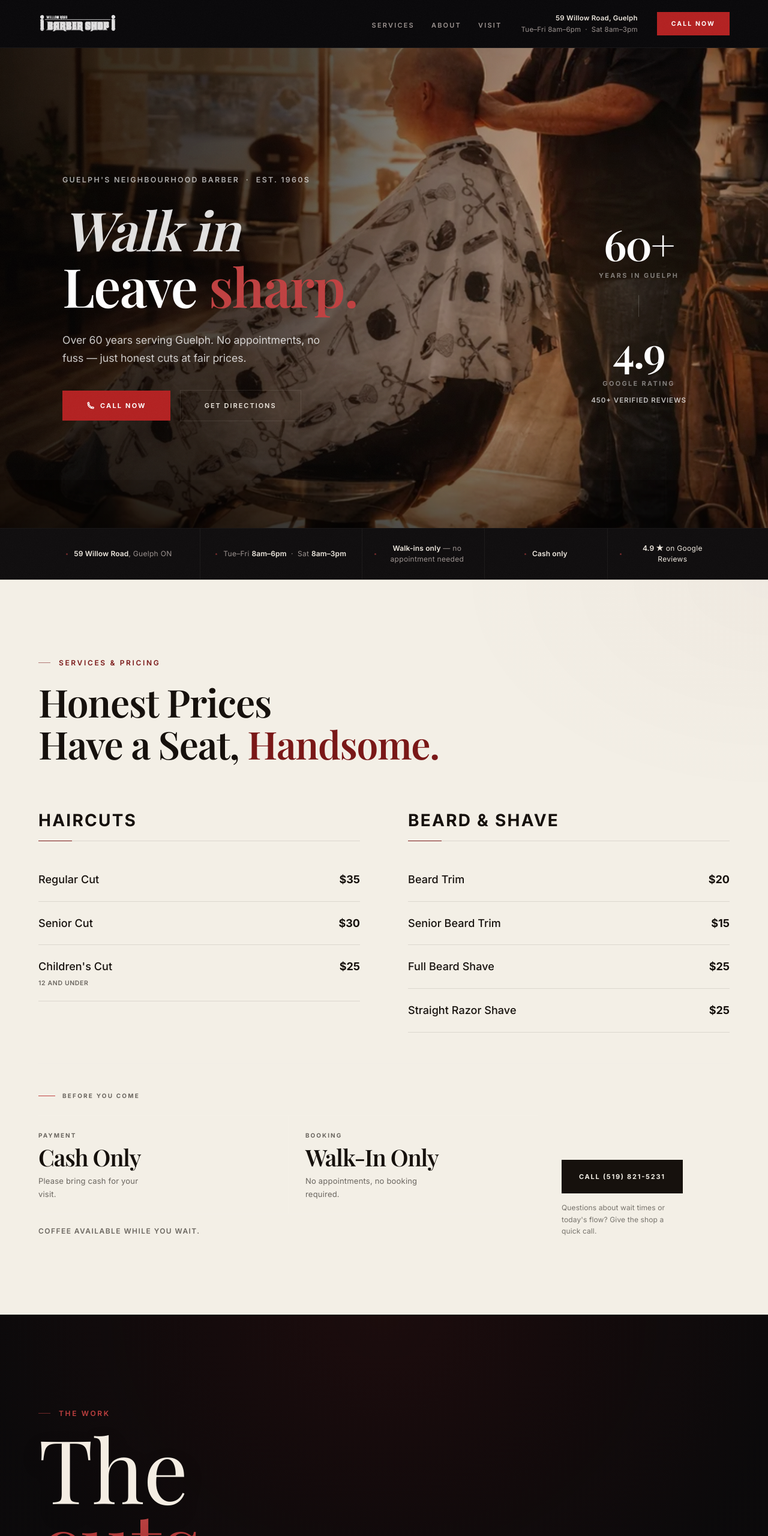
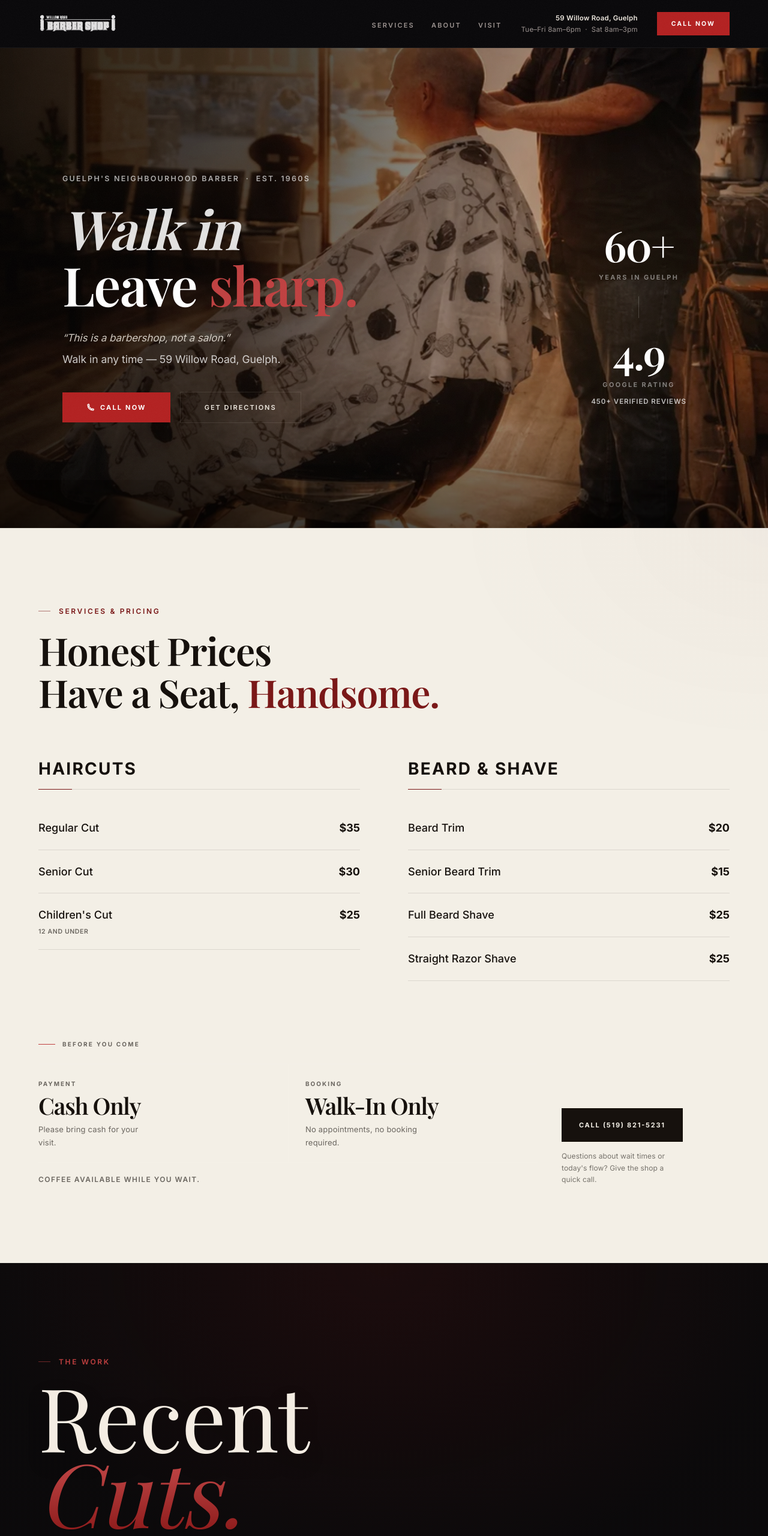
Before and after one commit to abrintondesign/willowroadbarber, a plain HTML site: page index.html in a window 1280 px wide. Shown: the top 2560 px of the page at 60% size. Drawn offline with nearby package versions, Linux system fonts and the light colour scheme; a web font is replaced by a local one.

Commit message:
Add files via upload

```diff
--- a/index.html
+++ b/index.html
@@ -202,9 +202,9 @@
           <span class="hero-line hero-line--1">Walk in</span>
           <span class="hero-line hero-line--2">Leave <span class="accent">sharp.</span></span>
         </h1>
+        <p class="hero-quote" style="font-style:italic;opacity:0.85;margin-bottom:0.4em;">&#8220;This is a barbershop, not a salon.&#8221;</p>
         <p class="hero-sub">
-          Over 60 years serving Guelph. No appointments, no fuss —
-          just honest cuts at fair prices.
+          Walk in any time — 59 Willow Road, Guelph.
         </p>
         <div class="hero-actions">
           <a href="tel:+15198215231" class="btn-primary">
@@ -232,33 +232,7 @@
   </div>
 </section>
 
-<!-- ======================================================
-   TRUST STRIP
-   ====================================================== -->
-<div class="trust-strip" role="list" aria-label="Key facts about the shop">
-  <div class="container">
-    <div class="trust-item trust-item--major" role="listitem">
-      <span class="trust-dot" aria-hidden="true"></span>
-      <span><strong>59 Willow Road</strong>, Guelph ON</span>
-    </div>
-    <div class="trust-item trust-item--major" role="listitem">
-      <span class="trust-dot" aria-hidden="true"></span>
-      <span>Tue–Fri <strong>8am–6pm</strong> &nbsp;·&nbsp; Sat <strong>8am–3pm</strong></span>
-    </div>
-    <div class="trust-item" role="listitem">
-      <span class="trust-dot" aria-hidden="true"></span>
-      <span><strong>Walk-ins only</strong> — no appointment needed</span>
-    </div>
-    <div class="trust-item" role="listitem">
-      <span class="trust-dot" aria-hidden="true"></span>
-      <span><strong>Cash only</strong></span>
-    </div>
-    <a class="trust-item trust-item--link" role="listitem" href="https://www.google.com/search?sca_esv=b2645f01ee3a3dc1&sxsrf=ANbL-n4sOeBATrkxTKhN3M0EsgHSBQbiew:1776912337131&si=AL3DRZHrmvnFAVQPOO2Bzhf8AX9KZZ6raUI_dT7DG_z0kV2_x6CsO5U5V0QRDn8jNfIKD50cDJ-zj-R7piUgAYaaMro2BWD90yPa4YGv5ewppt0dctryQ_CoGE8zx_gtVVtLQD-m3owsjeQFWpUQc6H4Ujsy-bI2VA%3D%3D&q=Willow+Road+Barber+Shop+Reviews&sa=X&ved=2ahUKEwijhpul-oKUAxXtiSsGHbiJBhcQ0bkNegQIKxAH&biw=2148&bih=814&dpr=1" target="_blank" rel="noopener" aria-label="Read Willow Road Barber Shop Google reviews">
-      <span class="trust-dot" aria-hidden="true"></span>
-      <span><strong>4.9 ★</strong> on Google Reviews</span>
-    </a>
-  </div>
-</div>
+
 
 <!-- ======================================================
    SERVICES
@@ -341,8 +315,8 @@
     <div class="gallery-head-inner">
       <p class="eyebrow">The Work</p>
       <h2 class="gallery-title">
-        <span>The <span class="accent">cuts</span></span>
-        <em>speak for <span class="accent">themselves.</span></em>
+        <span>Recent</span>
+        <em><span class="accent">Cuts.</span></em>
       </h2>
     </div>
   </div>
@@ -566,8 +540,7 @@
           way it's always been run — good work, honest prices, no nonsense.
         </p>
         <p>
-          Regulars have been coming for decades. First-timers
-          leave with a clean cut and a reason to come back.
+          Regulars have been coming for decades.
           Pull up a chair. Coffee's on.
         </p>
       </div>
@@ -690,12 +663,11 @@
 <section id="visit" class="visit">
   <div class="container">
     <div class="reveal-up">
-      <h2 class="visit-heading">Ready<br><em>For a<span class="accent"> Cut?</span></em></h2>
+      <h2 class="visit-heading">Walk in.<br><em>We'll take it<span class="accent"> from there.</span></em></h2>
       <p class="visit-body">
         No booking system, no waitlist app.
         Walk through the door at 59 Willow Road any time we're open.
       </p>
-      <p class="visit-cta-nudge">No appointment needed — walk in any time we're open.</p>
       <div class="visit-actions">
         <a href="tel:+15198215231" class="btn-primary">
           <svg width="14" height="14" viewBox="0 0 20 20" fill="none" stroke="currentColor" stroke-width="2" aria-hidden="true">
```
Also changed, not shown: 1 other file.
